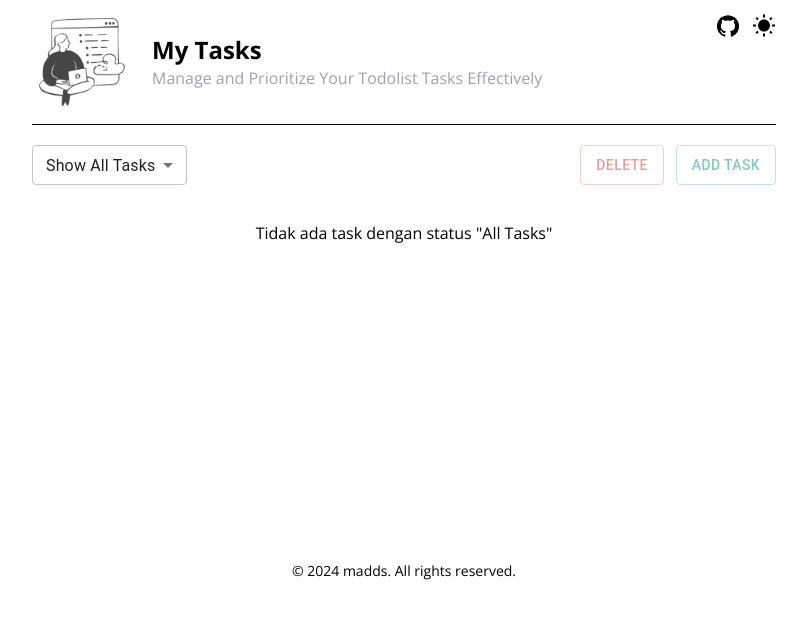
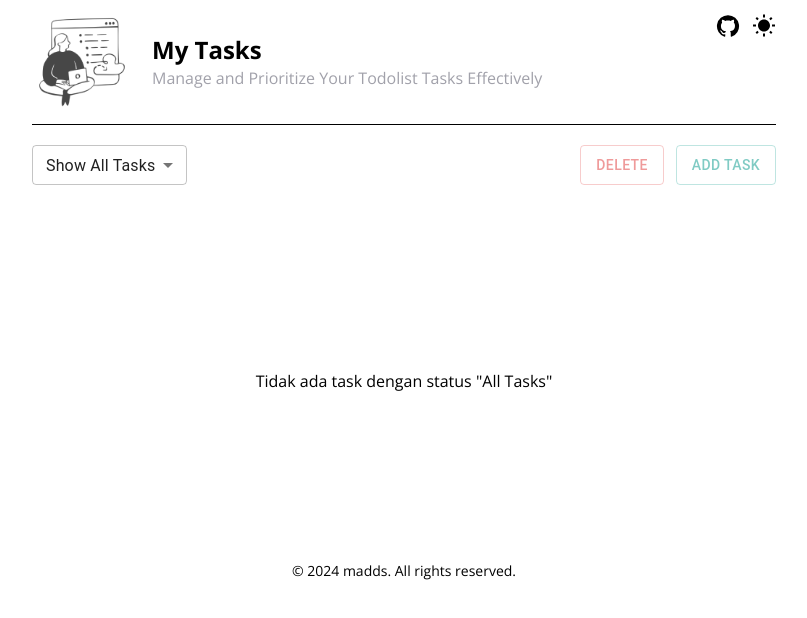
Before and after one commit to AhmadJanuarr/todolist-task-manager, a React (Vite) app: page / in a window 1280 px wide. Shown: the top 618 px of the page, without its empty margins (236-1043 px from the left). Built offline with nearby package versions, Linux system fonts and the light colour scheme.

Commit message:
fix : update fix bug

```diff
--- a/src/component/Tasks/ResponsiveComponent/DesktopComponent.tsx
+++ b/src/component/Tasks/ResponsiveComponent/DesktopComponent.tsx
@@ -32,7 +32,7 @@
   }
   if (filteredTasks.length === 0) {
     return (
-      <div className="text-center text-gray-500 py-4">
+      <div className="flex justify-center items-center text-gray-500 h-full" >
         Tidak ada task dengan status "{filtered}"
       </div>
     );
--- a/src/component/Tasks/ResponsiveComponent/MobileComponent.tsx
+++ b/src/component/Tasks/ResponsiveComponent/MobileComponent.tsx
@@ -17,6 +17,8 @@
       task.status.toLowerCase().includes(filtered.toLowerCase())
     );
   }
+
+
   const [isDarkMode] = useDarkModeStore((state) => [state.isDarkMode]);
 
 
```
